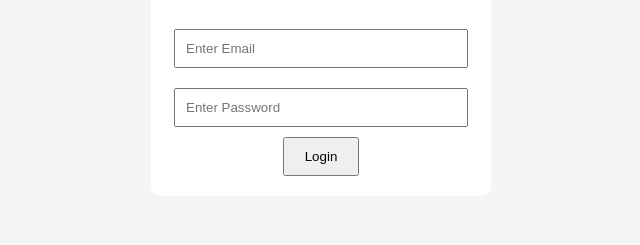
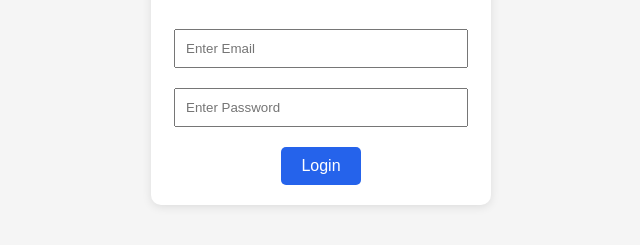
Before and after one commit to amangujjar59689-arch/rentease, a plain HTML site: page customer-login.html in a window 1280 px wide. Shown: the part 189-434 px from the top of the page, without its empty margins (319-959 px from the left). Drawn offline with Linux system fonts and the light colour scheme.

Commit message:
Update customer-login.html

```diff
--- a/customer-login.html
+++ b/customer-login.html
@@ -17,6 +17,7 @@
 background:white;
 padding:20px;
 border-radius:10px;
+box-shadow:0 2px 10px rgba(0,0,0,0.1);
 }
 
 input{
@@ -25,11 +26,17 @@
 margin:10px 0;
 }
 
-        button{
+.btn{
+display:inline-block;
 padding:10px 20px;
-            cursor:pointer;
+background:#2563eb;
+color:white;
+text-decoration:none;
+border-radius:5px;
+margin-top:10px;
 }
 </style>
+
 </head>
 
 <body>
@@ -46,7 +53,9 @@
 
 <br>
 
-    <button>Login</button>
+<a href="customer-dashboard.html" class="btn">
+Login
+</a>
 
 </div>
 
```
Lines whose indentation alone changed are shown as unchanged.
